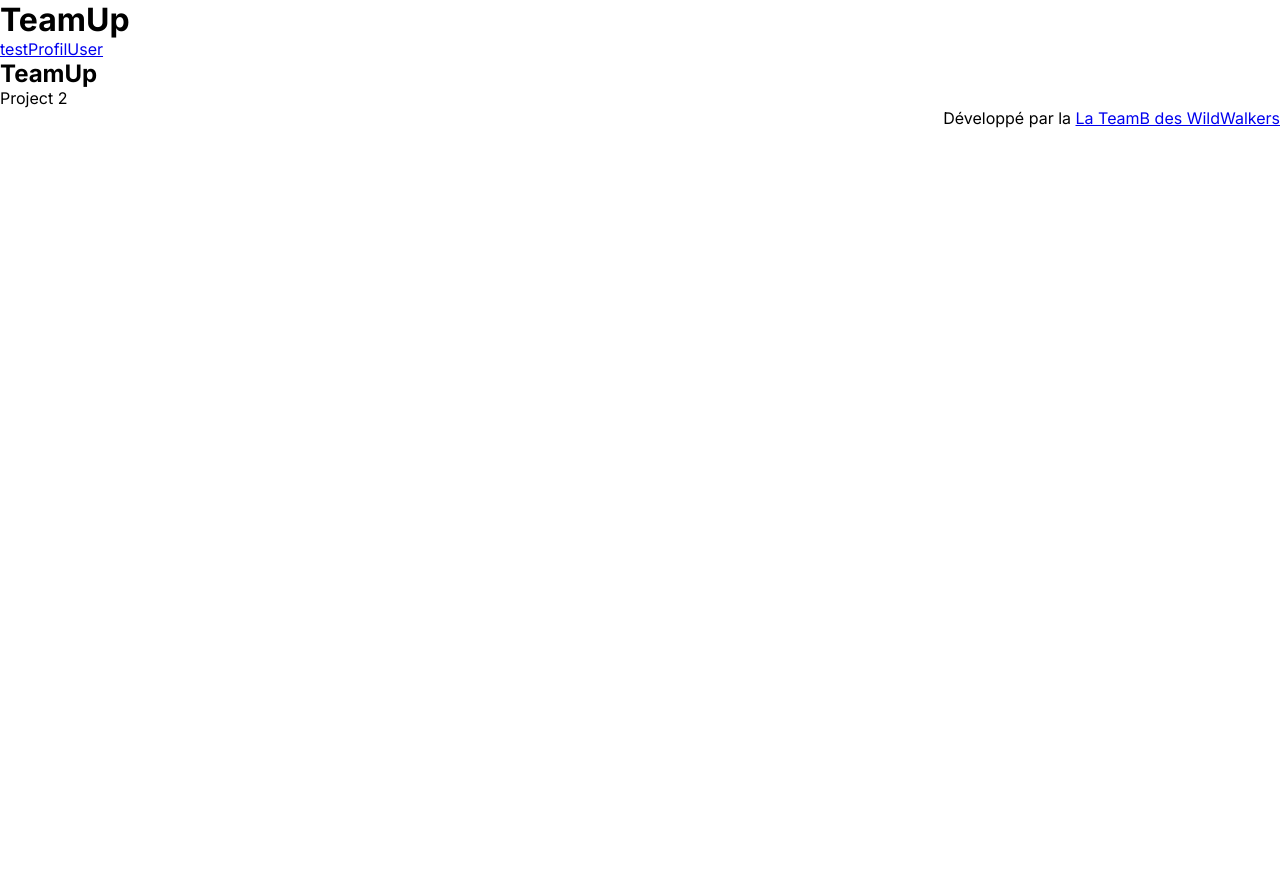
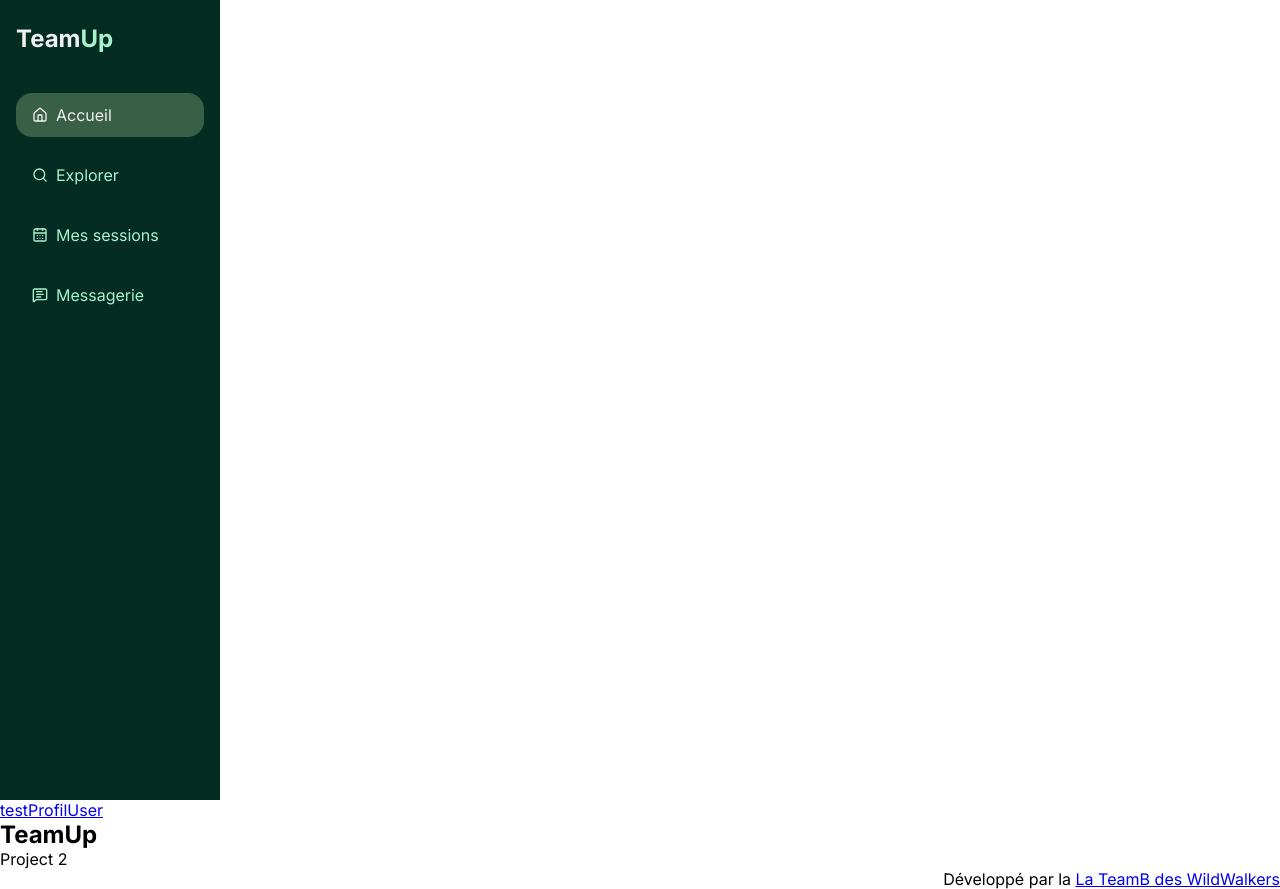
Before and after one commit to SoleneMend/TeamUp-Front, a React (Vite) app in the folder client/: page / in a window 1280 px wide. Before the commit the page ends 800 px from the top, so only its background shows below. Built offline with nearby package versions, Linux system fonts and the light colour scheme.

Commit message:
feat: add SideBar component with icons and active state

```diff
--- a/client/package.json
+++ b/client/package.json
@@ -8,6 +8,7 @@
     "preview": "vite preview"
   },
   "dependencies": {
+    "lucide-react": "^1.8.0",
     "react": "^19.1.0",
     "react-dom": "^19.1.0",
     "react-router": "^7.4.1"
--- a/client/src/App.tsx
+++ b/client/src/App.tsx
@@ -1,11 +1,12 @@
 import { Link } from "react-router";
 import "./App.css";
+import SideBar from "./components/SideBar";
 
 function App() {
   return (
     <>
       <header>
-        <h1 className="logo">TeamUp</h1>
+        <SideBar />
       </header>
 
       <nav className="navbar">
--- a/client/src/components/SideBar.css
+++ b/client/src/components/SideBar.css
@@ -7,12 +7,16 @@
 .sidebar {
   height: 100vh;
   width: 220px;
-  background-color: rgb(3, 40, 3);
+  background-color: var(--color-primary);
   padding: 1.5rem 1rem;
 }
 
 .sidebar-logo {
-  color: antiquewhite;
+  color: var(--color-neutral);
+}
+
+.sidebar-logo-up {
+  color: var(--color-tertiary);
 }
 
 .sidebar-nav {
@@ -24,10 +28,23 @@
 
 .sidebar-nav a {
   text-decoration: none;
-  color: antiquewhite;
+  color: var(--color-tertiary);
   padding: 0.75rem 1rem;
+  display: flex;
+  border-radius: 1rem;
+  align-items: center;
+  gap: 0.5rem;
+  transition:
+    background-color 0.2s ease,
+    color 0.2s ease;
 }
 
 .sidebar-nav a:hover {
-  background-color: #2d5a3d;
+  background-color: var(--color-hover);
+  color: var(--color-neutral);
 }
+
+.sidebar-nav a.active {
+  background-color: var(--color-hover);
+  color: var(--color-neutral);
+}
--- a/client/src/components/SideBar.tsx
+++ b/client/src/components/SideBar.tsx
@@ -1,15 +1,31 @@
-import { Link } from "react-router";
+import { CalendarDays, House, MessageSquareText, Search } from "lucide-react";
+import { NavLink } from "react-router";
+
 import "./SideBar.css";
 
 function SideBar() {
   return (
     <aside className="sidebar">
-      <h1 className="sidebar-logo">TeamUp</h1>
+      <h1 className="sidebar-logo">
+        Team<span className="sidebar-logo-up">Up</span>
+      </h1>
       <nav className="sidebar-nav">
-        <Link to="/">Accueil</Link>
-        <Link to="/explorer">Explorer</Link>
-        <Link to="/mes-sessions">Mes sessions</Link>
-        <Link to="/messagerie">Messagerie</Link>
+        <NavLink to="/">
+          <House size={16} />
+          Accueil
+        </NavLink>
+        <NavLink to="/explorer">
+          <Search size={16} />
+          Explorer
+        </NavLink>
+        <NavLink to="/mes-sessions">
+          <CalendarDays size={16} />
+          Mes sessions
+        </NavLink>
+        <NavLink to="/messagerie">
+          <MessageSquareText size={16} />
+          Messagerie
+        </NavLink>
       </nav>
     </aside>
   );
--- a/client/src/index.css
+++ b/client/src/index.css
@@ -2,10 +2,12 @@
 
 :root {
   /* Colors */
-  --color-primary: #13402b;
-  --color-secondary: #6d8966;
-  --color-tertiary: #a1bd8d;
+  --color-primary: #052c22;
+  --color-secondary: #2ab684;
+  --color-tertiary: #a7f3d0;
   --color-neutral: #f0f0f0;
+  --color-darker: #52525b;
+  --color-hover: #395f47;
 
   /* Font */
   --font-main: "Inter", sans-serif;
```
Also changed, not shown: 1 other file (tests, documents, lock files or other folders).
